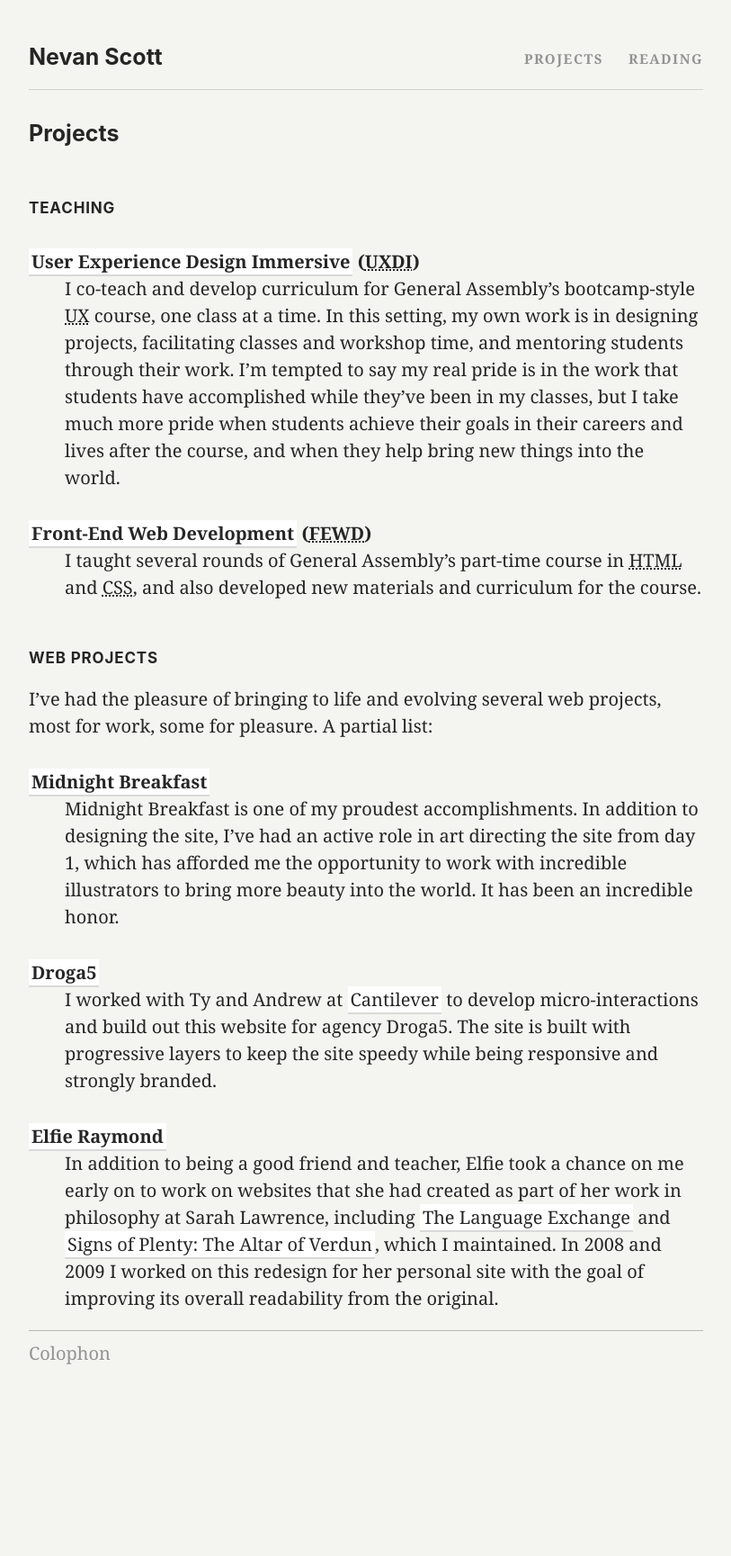
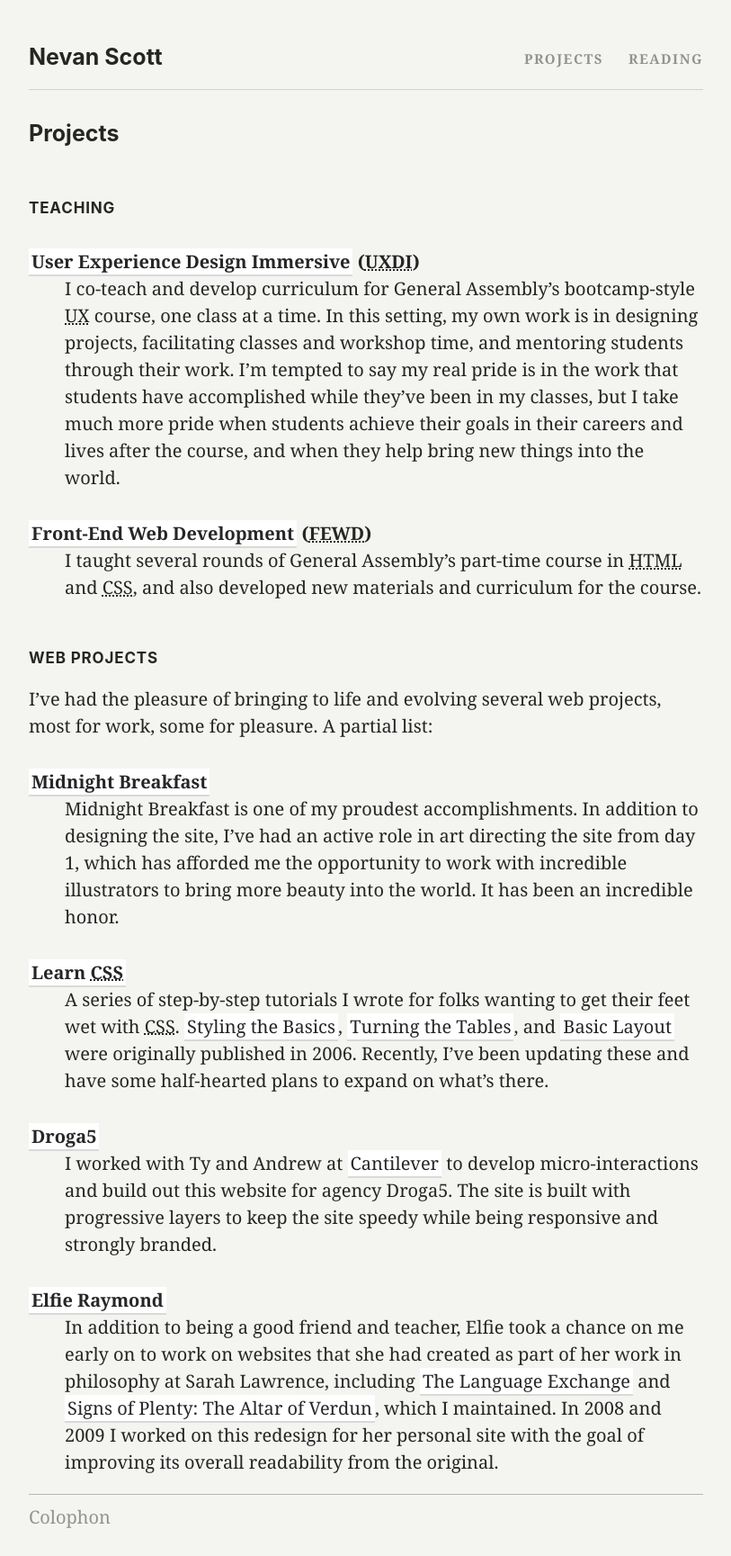
Before and after one commit to nevanscott/nevanscott.github.io, a Jekyll site: the page built from projects.md, in a window 1280 px wide. Shown: the whole page at 90% size, without its empty margins (233-1046 px from the left). Built offline with Jekyll 4.4.1, drawn with Linux system fonts in a browser that asks for light colours; before the commit the page ends 1547 px from its top, so only the background shows below that.

Commit message:
added Learn CSS to Projects

```diff
--- a/projects.md
+++ b/projects.md
@@ -20,6 +20,9 @@ I've had the pleasure of bringing to life and evolving several web projects, mos
 [Midnight Breakfast](http://midnightbreakfast.com)
 : Midnight Breakfast is one of my proudest accomplishments. In addition to designing the site, I've had an active role in art directing the site from day 1, which has afforded me the opportunity to work with incredible illustrators to bring more beauty into the world. It has been an incredible honor.
 
+[Learn CSS](http://learn.nevan.org)
+: A series of step-by-step tutorials I wrote for folks wanting to get their feet wet with CSS. [Styling the Basics](http://learn.nevan.org/basics/), [Turning the Tables](http://learn.nevan.org/tables/), and [Basic Layout](http://learn.nevan.org/layout/) were originally published in 2006. Recently, I've been updating these and have some half-hearted plans to expand on what's there.
+
 [Droga5](https://droga5.com)
 : I worked with Ty and Andrew at [Cantilever](http://cantilever.co/) to develop micro-interactions and build out this website for agency Droga5. The site is built with progressive layers to keep the site speedy while being responsive and strongly branded.
 
```
